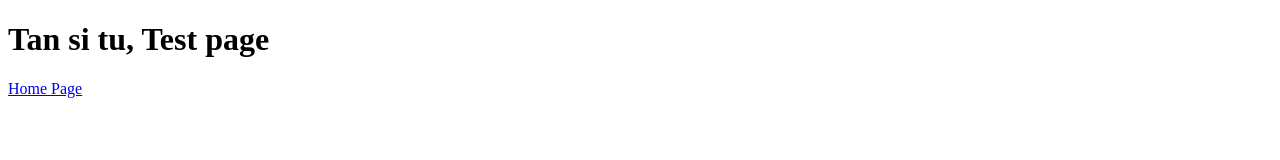
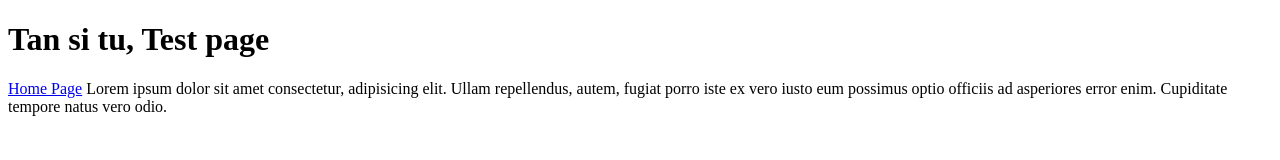
Before and after one commit to ping686/html-tan, a plain HTML site: page test.html in a window 1280 px wide. Drawn offline with Linux system fonts and the light colour scheme.

Commit message:
Update test.html

```diff
--- a/test.html
+++ b/test.html
@@ -8,5 +8,7 @@
 <body>
   <h1>Tan si tu, Test page</h1>
   <a href="index.html">Home Page</a>
+  Lorem ipsum dolor sit amet consectetur, adipisicing elit. Ullam repellendus, autem, fugiat porro iste ex vero iusto eum possimus optio officiis ad asperiores error enim. Cupiditate tempore natus vero odio.
+
 </body>
 </html>
```
